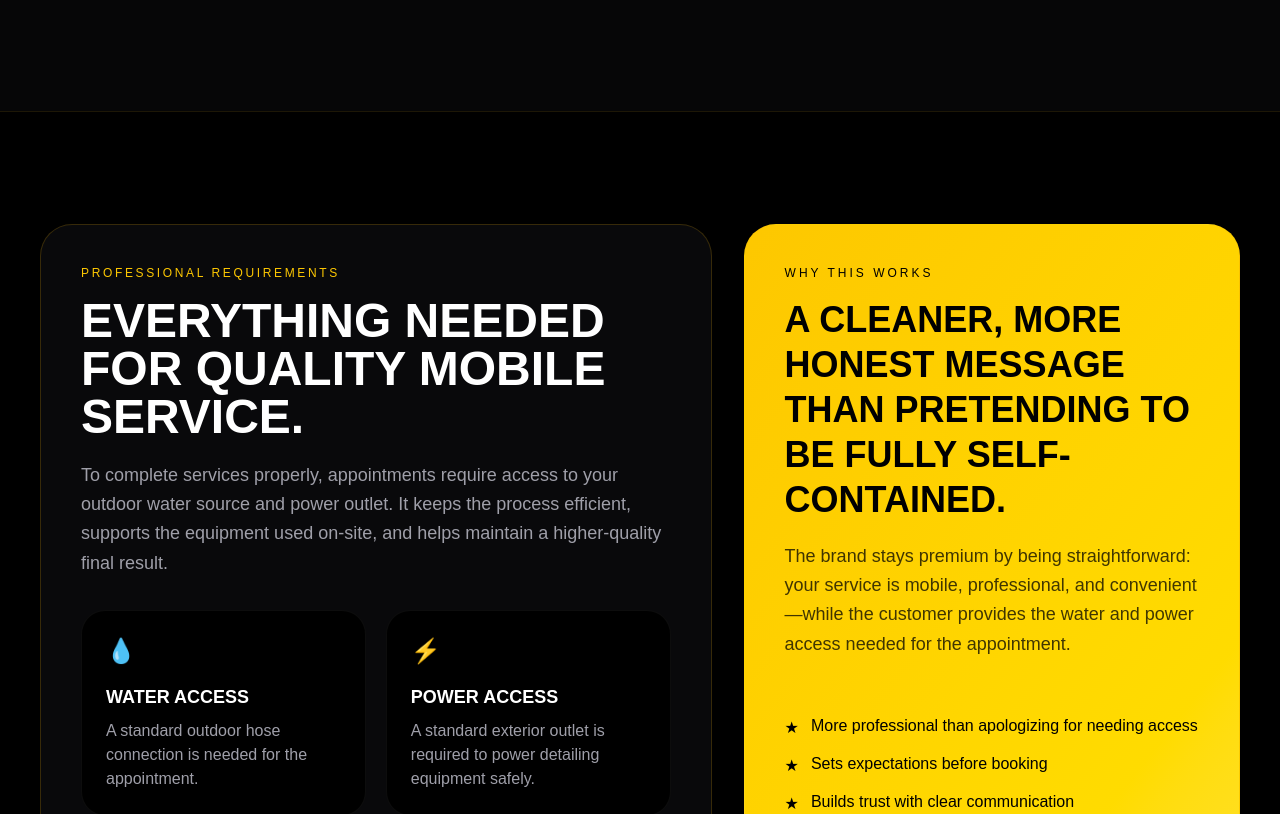
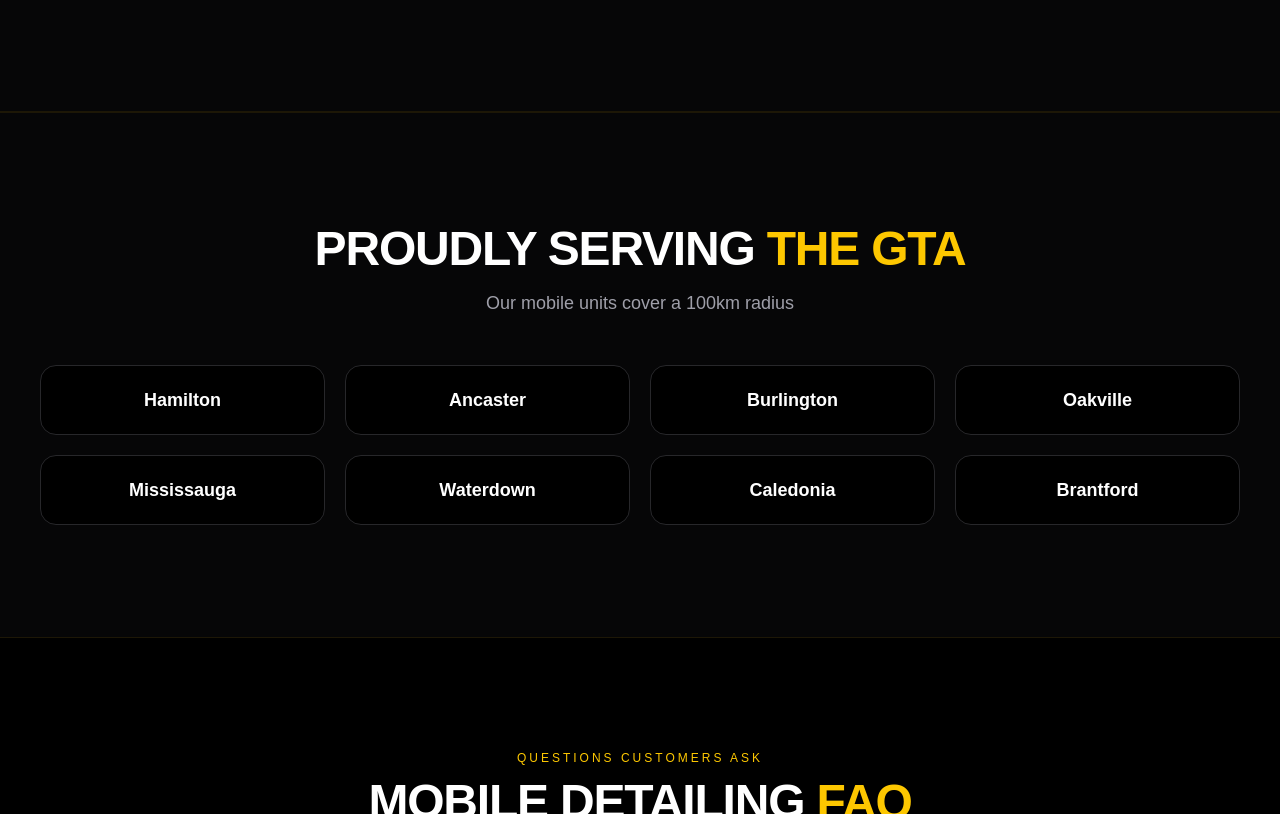
Before and after one commit to detailedbyrs/rs-detailing-site, a Next.js app: page / in a window 1280 px wide. Shown: the part 5267-6081 px from the top of the page. Built offline with nearby package versions, Linux system fonts and the light colour scheme.

Commit message:
Removed professional requirements section

```diff
--- a/app/page.js
+++ b/app/page.js
@@ -500,59 +500,6 @@ export default function Home() {
           </div>
         </section>
 
-        <section className="py-20 md:py-28">
-          <div className="mx-auto max-w-7xl px-6 md:px-10">
-            <div className="grid items-stretch gap-8 lg:grid-cols-[1.15fr_0.85fr]">
-              <div className="rounded-[2rem] border border-yellow-500/20 bg-zinc-950 p-8 md:p-10">
-                <p className="mb-4 text-xs uppercase tracking-[0.22em] text-yellow-400">Professional requirements</p>
-                <h3 className="max-w-xl text-3xl font-black uppercase leading-none md:text-5xl">
-                  Everything needed for quality mobile service.
-                </h3>
-                <p className="mt-5 max-w-2xl text-lg leading-relaxed text-zinc-400">
-                  To complete services properly, appointments require access to your outdoor water source and power outlet. It keeps the process efficient, supports the equipment used on-site, and helps maintain a higher-quality final result.
-                </p>
-
-                <div className="mt-8 grid gap-5 sm:grid-cols-2">
-                  <div className="rounded-3xl border border-white/5 bg-black p-6">
-                    <p className="mb-4 text-2xl text-yellow-400">💧</p>
-                    <h4 className="mb-2 text-lg font-black uppercase">Water access</h4>
-                    <p className="text-zinc-400">A standard outdoor hose connection is needed for the appointment.</p>
-                  </div>
-                  <div className="rounded-3xl border border-white/5 bg-black p-6">
-                    <p className="mb-4 text-2xl text-yellow-400">⚡</p>
-                    <h4 className="mb-2 text-lg font-black uppercase">Power access</h4>
-                    <p className="text-zinc-400">A standard exterior outlet is required to power detailing equipment safely.</p>
-                  </div>
-                </div>
-              </div>
-
-              <div className="flex flex-col justify-between rounded-[2rem] border border-yellow-500/20 bg-gradient-to-br from-yellow-400 to-yellow-300 p-8 text-black md:p-10">
-                <div>
-                  <p className="mb-4 text-xs uppercase tracking-[0.25em]">Why this works</p>
-                  <h3 className="text-3xl font-black uppercase leading-tight md:text-4xl">
-                    A cleaner, more honest message than pretending to be fully self-contained.
-                  </h3>
-                  <p className="mt-5 text-lg leading-relaxed text-black/75">
-                    The brand stays premium by being straightforward: your service is mobile, professional, and convenient—while the customer provides the water and power access needed for the appointment.
-                  </p>
-                </div>
-                <div className="mt-8 space-y-3">
-                  {[
-                    "More professional than apologizing for needing access",
-                    "Sets expectations before booking",
-                    "Builds trust with clear communication",
-                  ].map((line) => (
-                    <div key={line} className="flex items-start gap-3">
-                      <span className="mt-0.5">★</span>
-                      <span className="font-medium">{line}</span>
-                    </div>
-                  ))}
-                </div>
-              </div>
-            </div>
-          </div>
-        </section>
-
         <section className="border-y border-yellow-500/10 bg-zinc-950/70 py-20 md:py-28">
   <div className="mx-auto max-w-7xl px-6 md:px-10">
 
```
